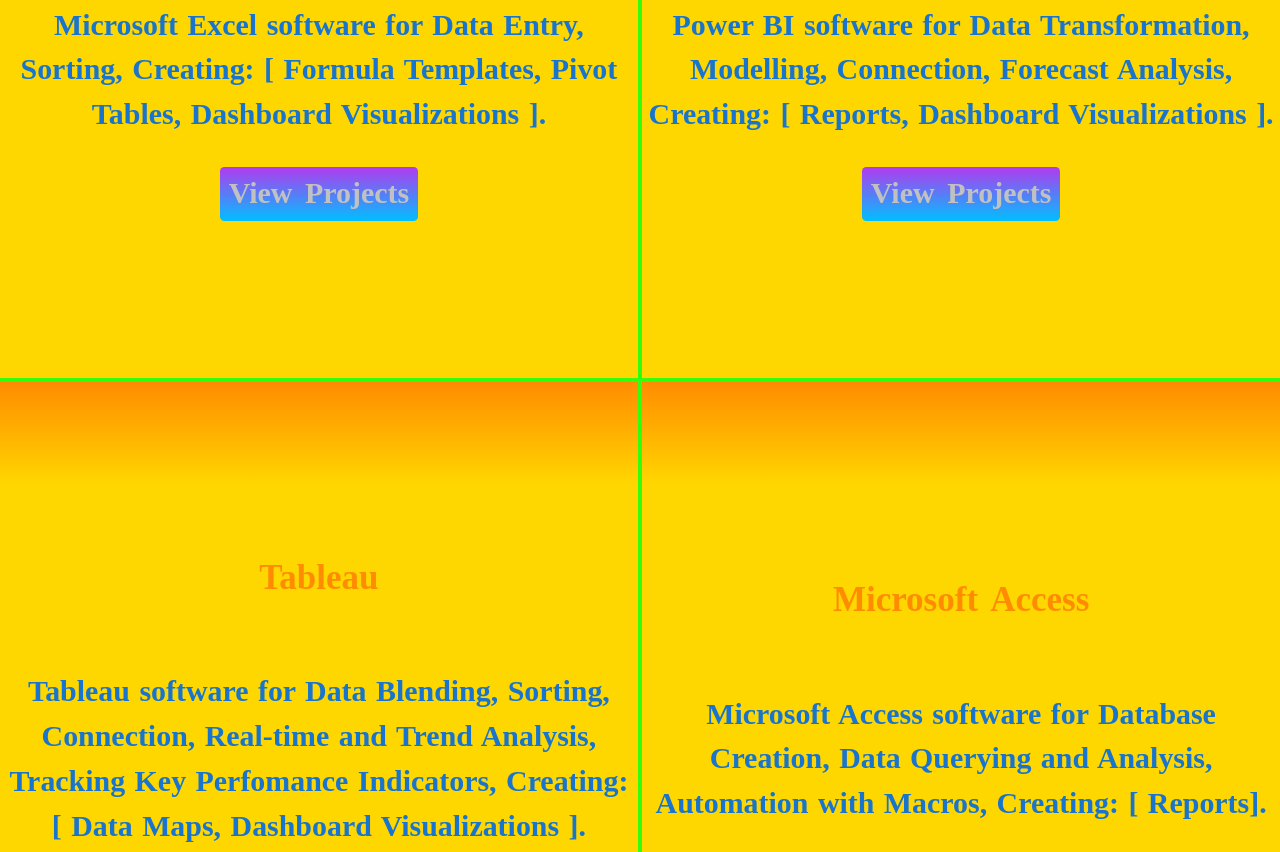
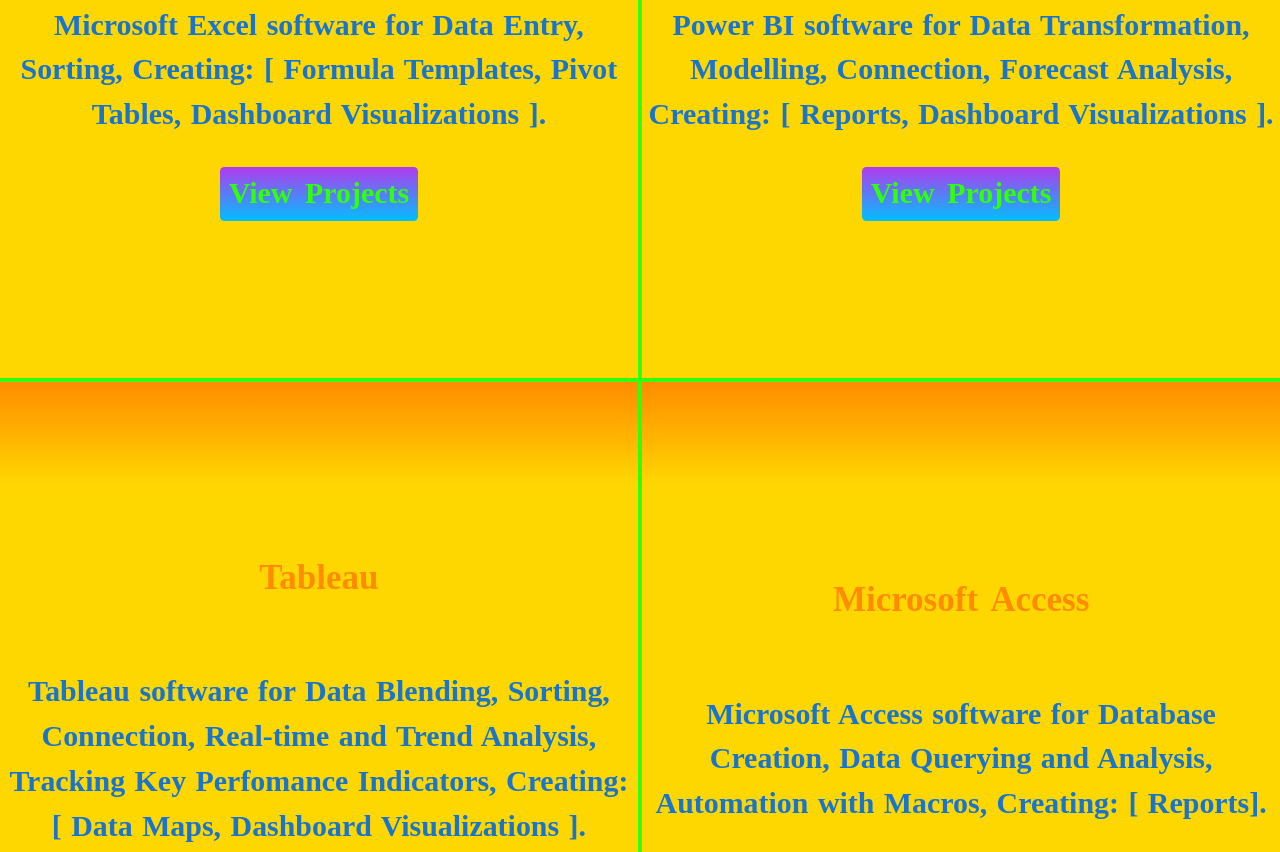
Before and after one commit to mainafintech/mainafintech, a plain HTML site: page index.html in a window 1280 px wide. Shown: the part 1292-2144 px from the top of the page. Drawn offline with Linux system fonts and the light colour scheme; a web font is replaced by a local one.

Commit message:
Update index.html

```diff
--- a/index.html
+++ b/index.html
@@ -34,7 +34,7 @@
 
 .excelcard h3 , .powerbicard h3, .tableaucard h3, .accesscard h3{color:#FF8C00; font-weight:bold}
 
-.viewbutton{border-radius: 0.25rem; background: linear-gradient(to bottom, #B23AEE, #00BFFF); color: #C1C1C1; font-weight: bold;padding:0.25rem 0.5rem 0.25rem 0.5rem; text-decoration: none;}
+.viewbutton{border-radius: 0.25rem; background: linear-gradient(to bottom, #B23AEE, #00BFFF); color:#31FF0D; font-weight: bold;padding:0.25rem 0.5rem 0.25rem 0.5rem; text-decoration: none;}
 
 footer{text-align:center; color:#FF8C00;font-weight:bold;}
 
```
